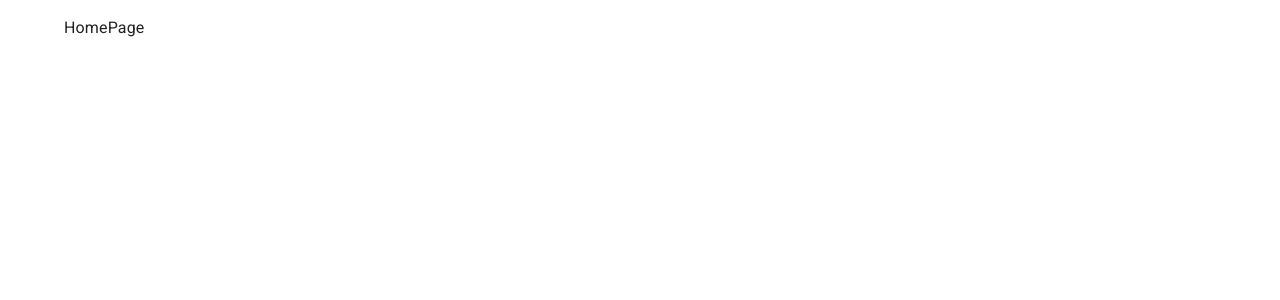
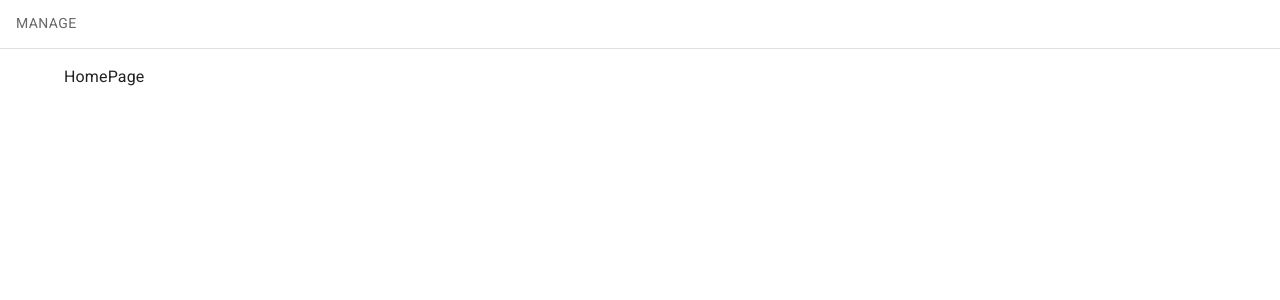
Before and after one commit to DaemonDhruv/inventory-system, a React (Create React App) app: page / in a window 1280 px wide. Shown: the top 300 px of the page. Built offline with nearby package versions, Linux system fonts and the light colour scheme.

Commit message:
Working on tabs

```diff
--- a/package.json
+++ b/package.json
@@ -7,6 +7,7 @@
     "@emotion/styled": "^11.8.1",
     "@fontsource/roboto": "^4.5.7",
     "@mui/icons-material": "^5.8.0",
+    "@mui/lab": "^5.0.0-alpha.82",
     "@mui/material": "^5.8.0",
     "@reduxjs/toolkit": "^1.8.1",
     "@testing-library/jest-dom": "^5.16.4",
--- a/src/Application.js
+++ b/src/Application.js
@@ -1,4 +1,4 @@
-import React from "react"
+import * as React from "react"
 import { connect } from "react-redux";
 import { BrowserRouter as Router, Routes, Route } from "react-router-dom"
 import HomePage from "./Pages/HomePage";
@@ -6,11 +6,41 @@ import CategoryPage from "./Pages/CategoryPage";
 import ManagePage from "./Pages/ManagePage";
 import CssBaseline from '@mui/material/CssBaseline';
 import { Container } from "@mui/material"
+import Box from '@mui/material/Box';
+import Tab from '@mui/material/Tab';
+import TabContext from '@mui/lab/TabContext';
+import TabList from '@mui/lab/TabList';
+
+import _ from "underscore"
 
 const Application = (props) => {
+
+    const [value, setValue] = React.useState('1');
+
+    const handleChange = (event, newValue) => {
+        setValue(newValue);
+    };
+
     return (
         <>
             <CssBaseline />
+            <Box sx={{ width: '100%', typography: 'body1' }}>
+                <TabContext value={value}>
+                    <Box sx={{ borderBottom: 1, borderColor: 'divider' }}>
+                        <TabList onChange={handleChange} aria-label="lab API tabs example">
+                            {
+                                !_.isEmpty(props.categories) &&
+                                Object.keys(props.categories).map(id => {
+                                    if (props.categories[id].shouldBeListed) {
+                                        return <Tab label={props.categories[id].categoryName} value={id} />
+                                    }
+                                })
+                            }
+                            <Tab label="Manage" value="manage" />
+                        </TabList>
+                    </Box>
+                </TabContext>
+            </Box>
             <Container maxWidth="lg">
                 <Router>
                     <Routes>
@@ -24,6 +54,8 @@ const Application = (props) => {
     )
 }
 
-const mapStateToProps = (state) => ({});
+const mapStateToProps = (state) => ({
+    categories: state.manage.categories
+});
 
 export default connect(mapStateToProps, {})(Application);
```
Also changed, not shown: 1 other file (tests, documents, lock files or other folders).
